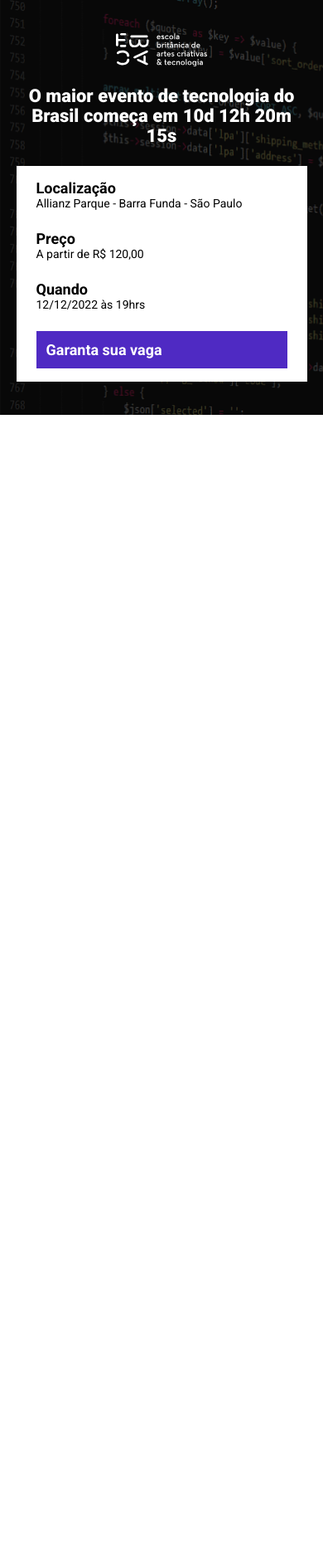
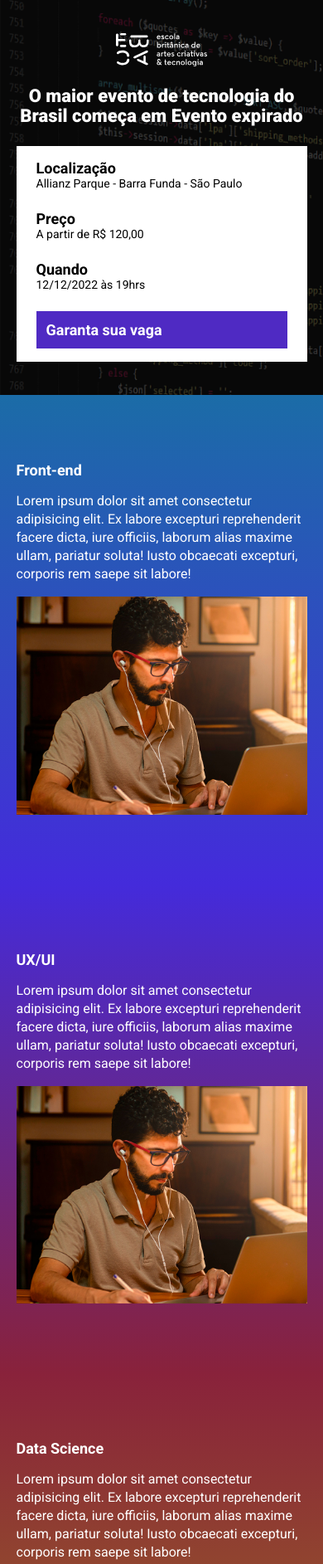
Before and after one commit to weltonlopes/ebac_tech_talks, a website built with Parcel: page src/index.html in a window 390 px wide. Shown: the top 1885 px of the page at 83% size. Before the commit the page ends 844 px from the top, so only its background shows below. Built offline with nearby package versions, Linux system fonts and the light colour scheme.

Commit message:
criando a contagem regressiva

```diff
--- a/package.json
+++ b/package.json
@@ -2,9 +2,9 @@
     "name": "ebac_talks",
     "version": "1.0.0",
     "description": "",
-    "main": "index.js",
     "scripts": {
         "dev": "parcel src/index.html src/styles/main.scss src/scripts/main.js",
+        "build": "parcel build src/index.html",
         "test": "echo \"Error: no test specified\" && exit 1"
     },
     "keywords": [],
--- a/src/index.html
+++ b/src/index.html
@@ -8,13 +8,14 @@
     <link rel="preconnect" href="https://fonts.gstatic.com" crossorigin>
     <link href="https://fonts.googleapis.com/css2?family=Roboto:wght@400;700;900&display=swap" rel="stylesheet">
     <link rel="stylesheet" href="./styles/main.scss">
+    <link href="https://unpkg.com/aos@2.3.1/dist/aos.css" rel="stylesheet">
 </head>
 <body>
     <header class="hero">
         <div class="container">
             <img class="hero__logo" src="./images/ebac_logo.svg" alt="EBAC">
             <p class="hero__text">
-                O maior evento de tecnologia do Brasil começa em 10d 12h 20m 15s
+                O maior evento de tecnologia do Brasil começa em <span id="contador"></span>
             </p>
             <div class="infos-bar">
                 <ul class="infos-bar__infos">
@@ -37,6 +38,52 @@
             </div>
         </div>
     </header>
+
+    <section class="event event--frontend">
+        <div class="container" data-aos="fade-right">
+            <div class="event__details">
+                <h2 class="event__details__title">Front-end</h2>
+                <p class="event__details__description">
+                    Lorem ipsum dolor sit amet consectetur adipisicing elit. Ex labore excepturi reprehenderit facere dicta, iure officiis, laborum alias maxime ullam, pariatur soluta! Iusto obcaecati excepturi, corporis rem saepe sit labore!
+                </p>
+            </div>
+            <img class="event__image" src="./images/frontend.png" alt="Front-end">
+        </div>
+    </section>
+    <section class="event event--ux-ui event--image-left">
+        <div class="container" data-aos="fade-left">
+            <div class="event__details">
+                <h2 class="event__details__title">UX/UI</h2>
+                <p class="event__details__description">
+                    Lorem ipsum dolor sit amet consectetur adipisicing elit. Ex labore excepturi reprehenderit facere dicta, iure officiis, laborum alias maxime ullam, pariatur soluta! Iusto obcaecati excepturi, corporis rem saepe sit labore!
+                </p>
+            </div>
+            <img class="event__image" src="./images/frontend.png" alt="Front-end">
+        </div>
+    </section>
+    <section class="event event--data-science">
+        <div class="container" data-aos="fade-right">
+            <div class="event__details">
+                <h2 class="event__details__title">Data Science</h2>
+                <p class="event__details__description">
+                    Lorem ipsum dolor sit amet consectetur adipisicing elit. Ex labore excepturi reprehenderit facere dicta, iure officiis, laborum alias maxime ullam, pariatur soluta! Iusto obcaecati excepturi, corporis rem saepe sit labore!
+                </p>
+            </div>
+            <img class="event__image" src="./images/frontend.png" alt="Front-end">
+        </div>
+    </section>
+    <section class="event event--backend event--image-left">
+        <div class="container" data-aos="fade-left">
+            <div class="event__details">
+                <h2 class="event__details__title">Back-end</h2>
+                <p class="event__details__description">
+                    Lorem ipsum dolor sit amet consectetur adipisicing elit. Ex labore excepturi reprehenderit facere dicta, iure officiis, laborum alias maxime ullam, pariatur soluta! Iusto obcaecati excepturi, corporis rem saepe sit labore!
+                </p>
+            </div>
+            <img class="event__image" src="./images/frontend.png" alt="Front-end">
+        </div>
+    </section>
+    <script src="https://unpkg.com/aos@2.3.1/dist/aos.js"></script>
     <script src="./scripts/main.js"></script>
 </body>
 </html>
--- /dev/null
+++ b/src/scripts/main.js
@@ -0,0 +1,26 @@
+AOS.init();
+
+const dataDoEvento = new Date("Dec 12, 2023 19:00:00");
+const timeStampDoEvento = dataDoEvento.getTime();
+
+const contaAsHoras = setInterval(function(){
+    const agora = new Date();
+    const timeStampAtual = agora.getTime();
+
+    const distanciaAteOEvento = timeStampDoEvento - timeStampAtual;
+
+    const diasEmMs = 1000 * 60 * 60 * 24;
+    const horaEmMs = 1000 * 60 * 60;
+    const minutosEmMs = 1000 * 60;
+
+    const diasAteOEvento = Math.floor(distanciaAteOEvento / diasEmMs);
+    const horasAteOEvento = Math.floor((distanciaAteOEvento % diasEmMs) / horaEmMs);
+    const minutosAteOEvento = Math.floor(distanciaAteOEvento % horaEmMs / minutosEmMs);
+    const segundosAteOEvento = Math.floor((distanciaAteOEvento % minutosEmMs) / 1000);
+
+    document.getElementById('contador').innerHTML = `${diasAteOEvento}d ${horasAteOEvento}h ${minutosAteOEvento}m ${segundosAteOEvento}s `;
+    if (distanciaAteOEvento < 0 ){
+        clearInterval(contaAsHoras);
+        document.getElementById('contador').innerHTML = "Evento expirado";
+    }
+},1000);
--- /dev/null
+++ b/src/styles/_event.scss
@@ -0,0 +1,64 @@
+@use 'variables';
+
+.event {
+    padding: 80px 0;
+
+    &--frontend {
+        background-image: linear-gradient(variables.$blue1, variables.$blue2);
+    }
+
+    &--ux-ui {
+        background-image: linear-gradient(variables.$blue2, variables.$pink);
+    }
+
+    &--data-science {
+        background-image: linear-gradient(variables.$pink, variables.$yellow);
+    }
+
+    &--backend {
+        background-image: linear-gradient(variables.$yellow, variables.$pink);
+    }
+
+    &--image-left {
+        .container {
+            flex-direction: row-reverse;
+        }
+    }
+
+    .container {
+        display: flex;
+        gap: 40px;
+    }
+
+    &__image {
+        max-width: 360px;
+    }
+
+    &__details {
+
+        &__title {
+            font-size: 18px;
+            font-weight: bold;
+            margin-bottom: 16px;
+        }
+
+        &__description {
+            line-height: 22px;
+        }
+    }
+
+    @media (max-width:640px) {
+        .container {
+            display: block;
+        }
+
+        &__image {
+            width: 100%;
+        }
+
+        &__details {
+            margin-right: 0;
+            margin-bottom: 16px;
+        }
+    }
+}
--- a/src/styles/_hero.scss
+++ b/src/styles/_hero.scss
@@ -1,3 +1,5 @@
+@use 'variables';
+
 .hero {
     position: relative;
     padding-top: 64px;
@@ -16,7 +18,7 @@
         left: 0;
         width: 100%;
         height: 100%;
-        background-color: #000;
+        background-color: variables.$secondaryTextColor;
         content: '';
         opacity: .7;
     }
--- /dev/null
+++ b/src/styles/_variables.scss
@@ -0,0 +1,8 @@
+$textColor: #fff;
+$secondaryTextColor: #000;
+
+$blue1: #1b6ca7;
+$blue2: #442bdb;
+$pink: #89223b;
+$yellow: #9c791d;
+$purple: #4f2ac3;
--- a/src/styles/components/_buttons.scss
+++ b/src/styles/components/_buttons.scss
@@ -1,3 +1,5 @@
+@use '../variables';
+
 .button {
     padding: 12px;
     font-size: 18px;
@@ -8,7 +10,7 @@
 
     &--primary {
         color: #fff;
-        background-color: #4f2ac3;
+        background-color: variables.$purple;
     }
 
     @media (max-width: 640px){
--- a/src/styles/components/_infos_bar.scss
+++ b/src/styles/components/_infos_bar.scss
@@ -1,6 +1,8 @@
+@use '../variables';
+
 .infos-bar {
     padding: 16px 24px;
-    background-color: #fff;
+    background-color: variables.$textColor;
     display: flex;
     justify-content: space-between;
 
@@ -10,7 +12,7 @@
 
         &__item {
             font-size: 14px;
-            color: #000;
+            color: variables.$secondaryTextColor;
 
             b {
                 font-size: 18px;
--- a/src/styles/main.scss
+++ b/src/styles/main.scss
@@ -1,13 +1,15 @@
 @use 'hero';
+@use 'event';
 @use './components/infos_bar';
 @use './components/buttons';
+@use 'variables';
 
 * {
     margin: 0;
     padding: 0;
     box-sizing: border-box;
     font-family: Roboto, sans-serif;
-    color: #fff;
+    color: variables.$textColor;
     list-style: none;
 }
 
```
